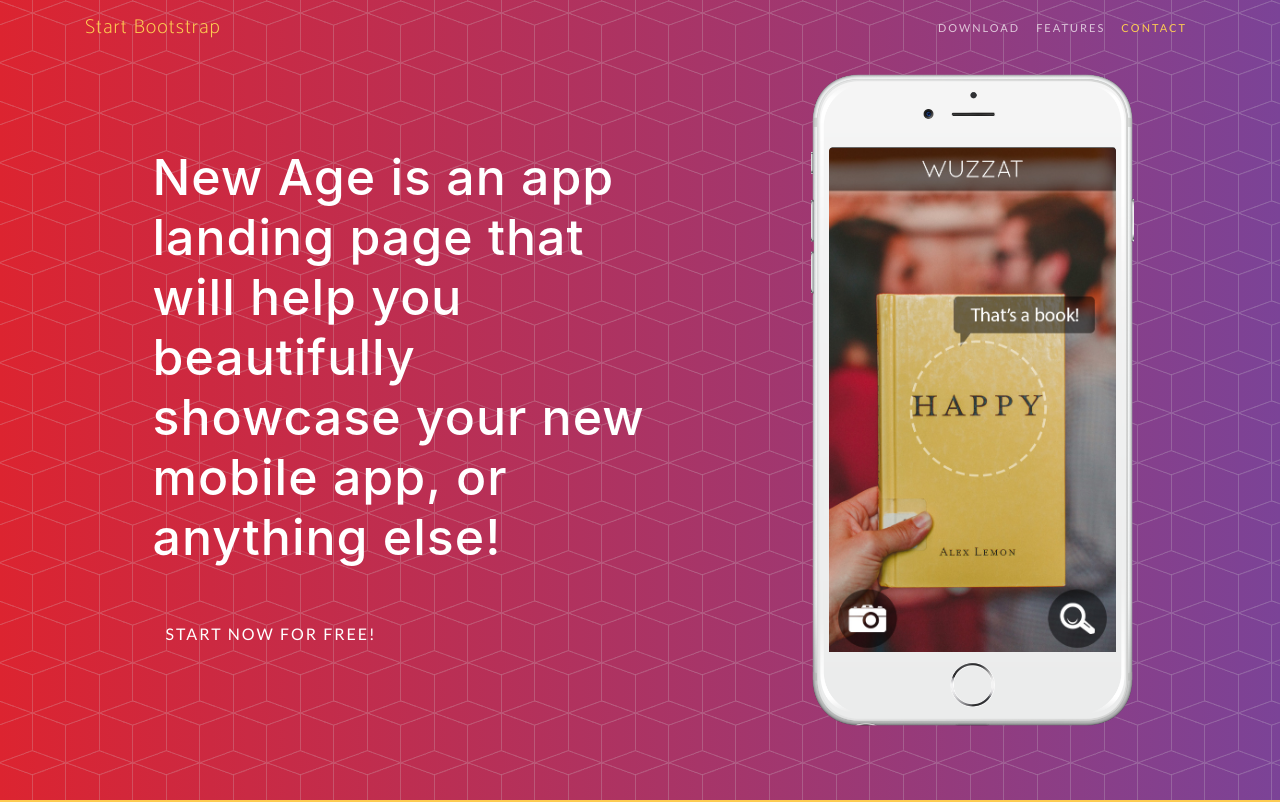
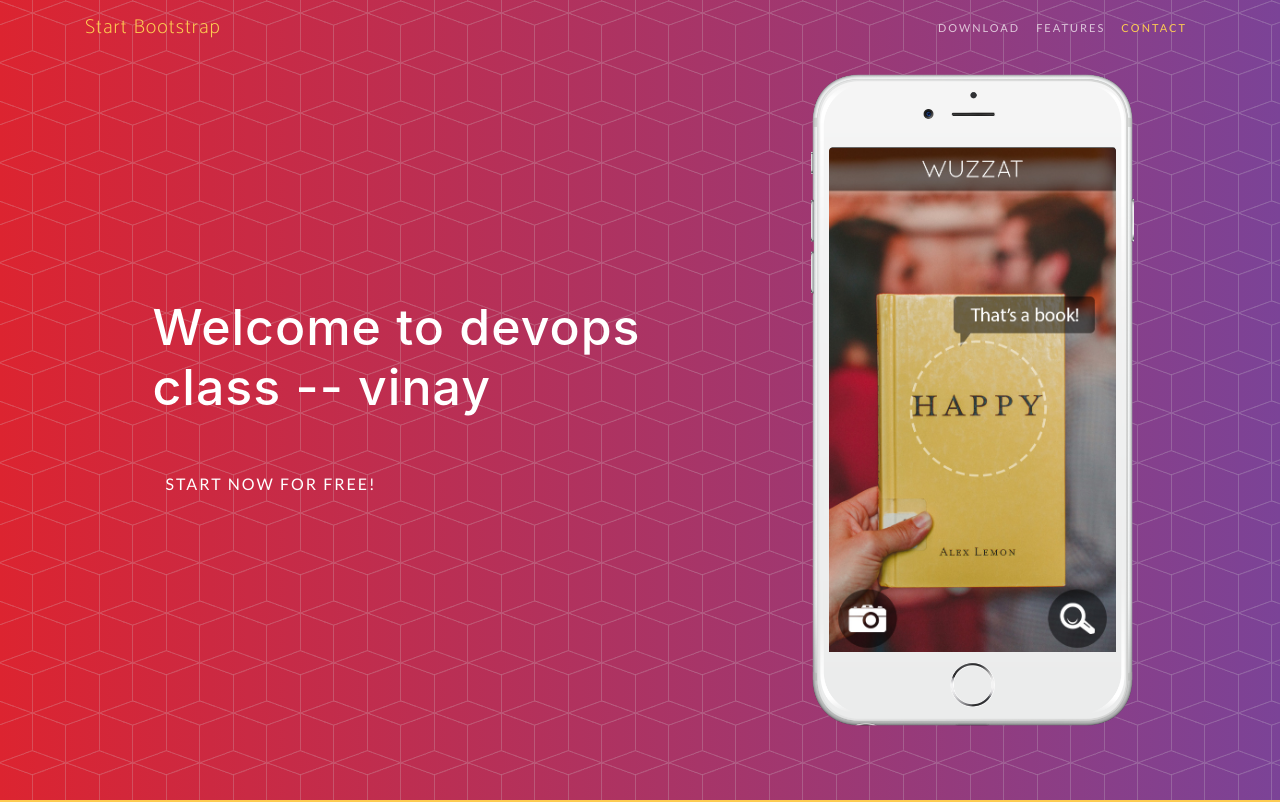
Before and after one commit to vinaymandava/devops_training, a website with bundled scripts: page index.html in a window 1280 px wide. Shown: the top 802 px of the page. Built offline with nearby package versions, Linux system fonts and the light colour scheme; a web font is replaced by a local one.

Commit message:
landing page stuff

```diff
--- a/index.html
+++ b/index.html
@@ -59,7 +59,7 @@
         <div class="row h-100">
           <div class="col-lg-7 my-auto">
             <div class="header-content mx-auto">
-              <h1 class="mb-5">New Age is an app landing page that will help you beautifully showcase your new mobile app, or anything else!</h1>
+              <h1 class="mb-5">Welcome to devops class -- vinay</h1>
               <a href="#download" class="btn btn-outline btn-xl js-scroll-trigger">Start Now for Free!</a>
             </div>
           </div>
```
